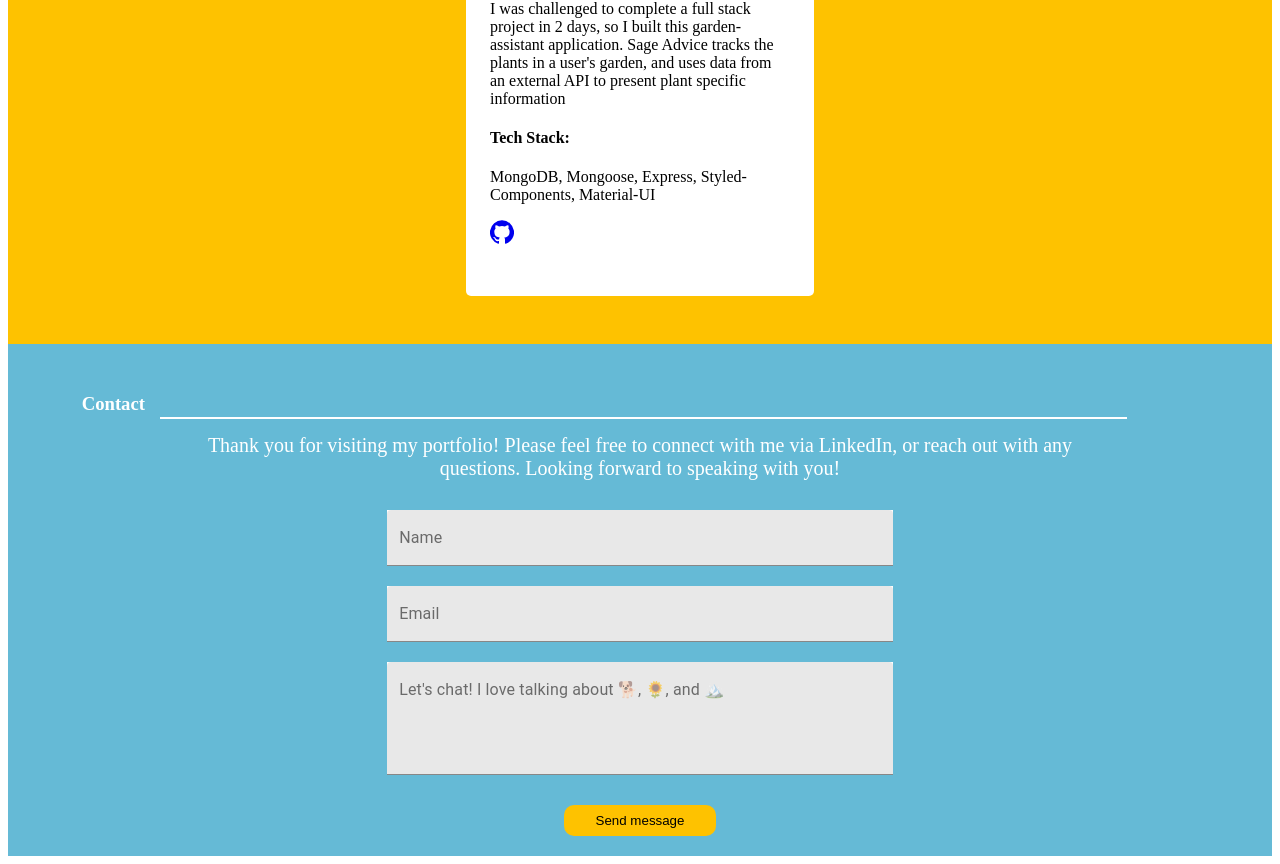
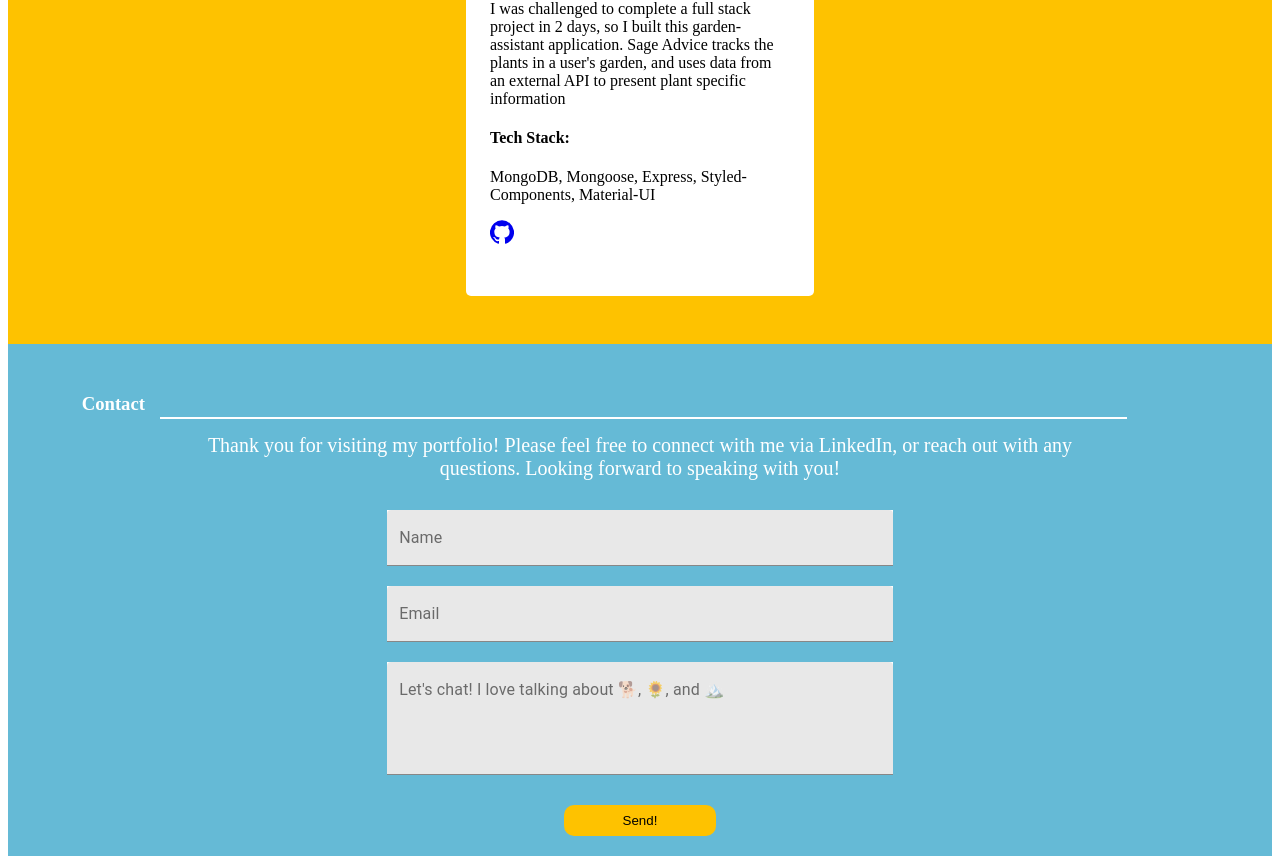
Before and after one commit to danaewalsh/portfolio, a React app: page / in a window 1280 px wide. Shown: the part 2963-3827 px from the top of the page. Built offline with nearby package versions, Linux system fonts and the light colour scheme; the HTML template or start-up script is replaced by a standard one.

Commit message:
Updated some styling and removed React not working message from html

```diff
--- a/client/src/components/ContactMe.jsx
+++ b/client/src/components/ContactMe.jsx
@@ -56,7 +56,7 @@ class ContactMe extends React.Component {
               rows="4"
               variant="filled"
             />
-            <Button type="button">Send message</Button>
+            <Button type="button">Send!</Button>
           </Form>
         </Container>
       </SectionDiv>
```
Also changed, not shown: 2 other files (tests, documents, lock files or other folders).
